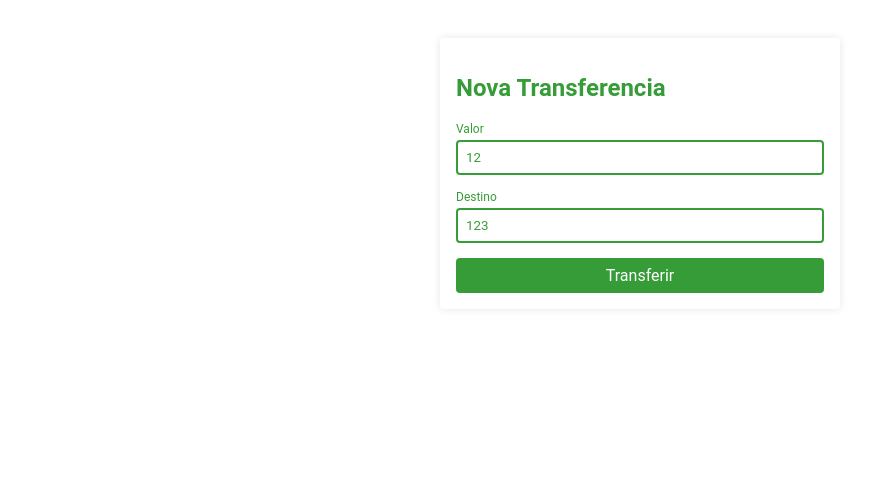
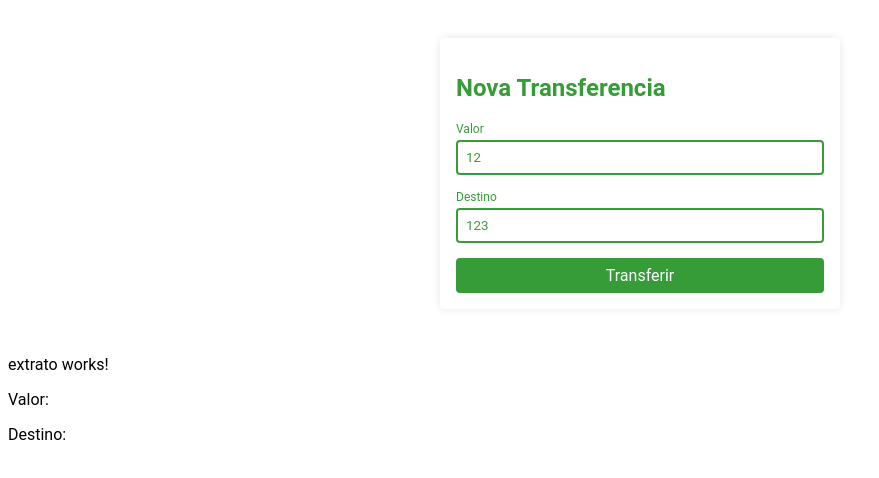
Before and after one commit to julianafariasdf/bytebank, an Angular app: page / in a window 1280 px wide. Shown: the top 478 px of the page, without its empty margins (0-879 px from the left). Built offline with nearby package versions, Linux system fonts and the light colour scheme.

Commit message:
Criando component extrato pelo angular cli

```diff
--- a/src/app/app.component.html
+++ b/src/app/app.component.html
@@ -1 +1,6 @@
-<app-nova-transferencia></app-nova-transferencia>
+<app-nova-transferencia (aoTransferir)="transferir($event)"></app-nova-transferencia>
+
+<app-extrato></app-extrato>
+
+<p>Valor: {{transferencia?.valor}}</p>
+<p>Destino: {{transferencia?.destino}}</p>
--- a/src/app/app.component.ts
+++ b/src/app/app.component.ts
@@ -7,4 +7,11 @@
 })
 export class AppComponent {
   title = 'bytebank';
+  transferencia: any;
+
+  transferir($event: any){
+    console.log($event);
+    this.transferencia = $event;
+
+  }
 }
--- a/src/app/app.module.ts
+++ b/src/app/app.module.ts
@@ -4,11 +4,13 @@
 
 import { AppComponent } from './app.component';
 import { FormsModule } from '@angular/forms';
+import { ExtratoComponent } from './extrato/extrato.component';
 
 @NgModule({
   declarations: [
     AppComponent,
-    NovaTransferenciaComponent
+    NovaTransferenciaComponent,
+    ExtratoComponent
   ],
   imports: [
     BrowserModule,
--- /dev/null
+++ b/src/app/extrato/extrato.component.html
@@ -0,0 +1 @@
+<p>extrato works!</p>
--- /dev/null
+++ b/src/app/extrato/extrato.component.ts
@@ -0,0 +1,15 @@
+import { Component, OnInit } from '@angular/core';
+
+@Component({
+  selector: 'app-extrato',
+  templateUrl: './extrato.component.html',
+  styleUrls: ['./extrato.component.scss']
+})
+export class ExtratoComponent implements OnInit {
+
+  constructor() { }
+
+  ngOnInit(): void {
+  }
+
+}
--- a/src/app/nova-transferencia/nova-transferencia.component.ts
+++ b/src/app/nova-transferencia/nova-transferencia.component.ts
@@ -19,5 +19,11 @@
     console.log('Destino: ' + this.destino);*/
 
     this.aoTransferir.emit({valor: this.valor, destino: this.destino});
+    this.limparCampos();
+  }
+
+  limparCampos(){
+    this.valor = 0;
+    this.valor = 0;
   }
 }
```
Also changed, not shown: src/app/extrato/extrato.component.scss (added), 1 other file (tests, documents, lock files or other folders).
